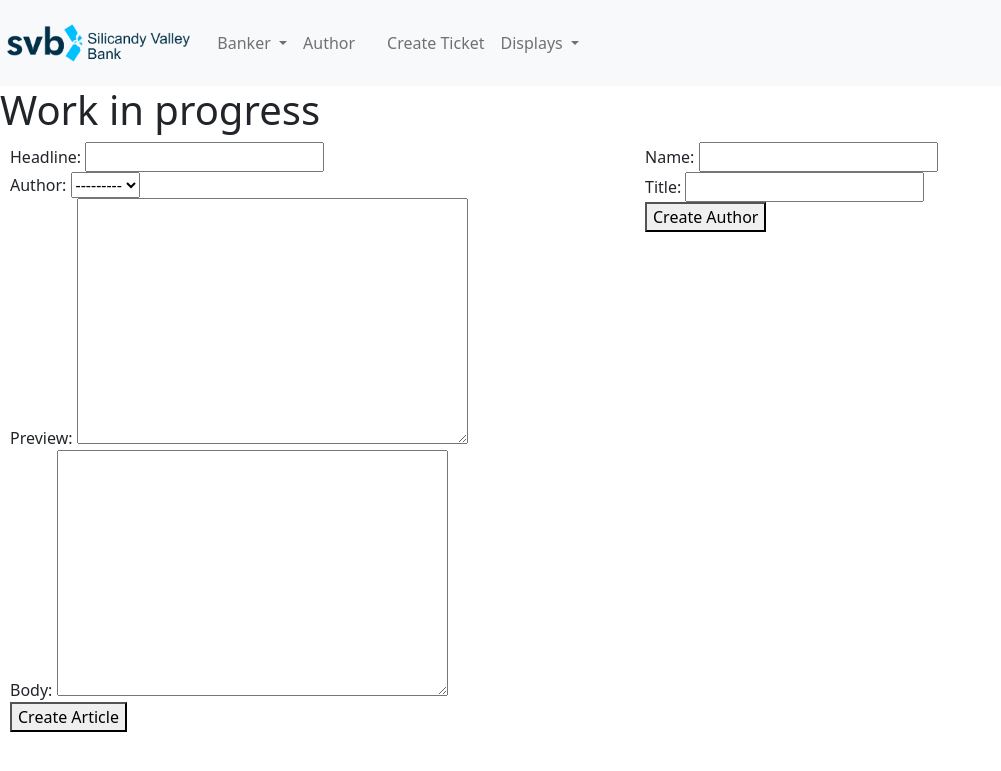
After one commit to CoolNamesAllTaken/svb, a Django app: template code/svb-docker/python/svb_web/core/templates/internal/news_editor.html in a window 1280 px wide. The commit adds this page. Shown: the top 771 px of the page, without its empty margins (0-1001 px from the left). Run offline with Django 4.2, Linux system fonts and the light colour scheme; the template is opened without the code that fills it: values that come from a table or form of the project are taken from there, others are empty; some libraries are stand-ins or nearby versions.

Commit message:
Update templates

```diff
--- /dev/null
+++ b/code/svb-docker/python/svb_web/core/templates/internal/base.html
@@ -0,0 +1,67 @@
+<!DOCTYPE html>
+<html>
+
+<head>
+    {% block title %}<title>Silicandy Valley Bank Internal Page</title>{% endblock %}
+    {% load static %}
+    <link rel='stylesheet' href="{% static 'css/bootstrap.min.css' %}">
+    <link rel='stylesheet' href="{% static 'css/styles.css' %}">
+    <script src="https://cdn.jsdelivr.net/npm/bootstrap@5.1.3/dist/js/bootstrap.bundle.min.js"
+    integrity="sha384-ka7Sk0Gln4gmtz2MlQnikT1wXgYsOg+OMhuP+IlRH9sENBO0LRn5q+8nbTov4+1p"
+    crossorigin="anonymous"></script>
+    <link rel="shortcut icon" type="image/png" href="{% static 'core/assets/svb_favicon.png' %}" >
+</head>
+
+<body>
+
+
+    {% block nav_bar %}
+    <nav class="navbar navbar-expand navbar-light bg-light">
+        <a class="navbar-brand" href="/">
+          <img src="{% static 'core/assets/svb_banner_transparent.png' %}" height="60" alt="">
+        </a>
+
+        <ul class="navbar-nav">
+            <li class="nav-item dropdown">
+              <a class="nav-link dropdown-toggle" href="#" id="navbarDropdown" role="button" data-bs-toggle="dropdown" aria-expanded="false">
+                Banker
+              </a>
+              <div class="dropdown-menu" aria-labelledby="navbarDropdown">
+                <a class="dropdown-item" href="/internal/account/create">Create Account</a>
+                <a class="dropdown-item" href="/internal/account/lookup">Lookup Account</a>
+                <a class="dropdown-item" href="/internal/account/edit">Edit Account</a>
+              </div>
+            </li>
+            <li class="nav-item">
+              <a class="nav-link" href="/branch_services/create_id">Author</a>
+            </li>
+            <li class="nav-item">
+              <a class="nav-link" href="/branch_services/lookup_id"></a>
+            </li>
+            <li class="nav-item">
+              <a class="nav-link" href="/branch_services/create_ticket">Create Ticket</a>
+            </li>
+            <li class="nav-item dropdown">
+              <a class="nav-link dropdown-toggle" href="#" id="navbarDropdown" role="button" data-bs-toggle="dropdown" aria-expanded="false">
+                Displays
+              </a>
+              <div class="dropdown-menu" aria-labelledby="navbarDropdown">
+                <a class="dropdown-item" href="/branch_services/window/1">Reserves Display</a>
+              </div>
+            </li>
+        </ul>
+    </nav>
+    <!-- <img src="{% static 'branch_services/dtv_composite_logo_medium.png' %}"> -->
+    {% endblock %}
+
+
+
+    {% block content %}
+
+    <h1>Silicandy Valley Bank Internal Site</h1>
+
+    {% endblock %}
+
+</body>
+
+</html>
--- /dev/null
+++ b/code/svb-docker/python/svb_web/core/templates/internal/edit_account.html
@@ -0,0 +1,5 @@
+{% extends "internal/base.html" %}
+
+{% block content %}
+<h1>Edit Account</h1>
+{% endblock %}
--- /dev/null
+++ b/code/svb-docker/python/svb_web/core/templates/internal/lookup_account.html
@@ -0,0 +1,5 @@
+{% extends "internal/base.html" %}
+
+{% block content %}
+<h1>Lookup Account</h1>
+{% endblock %}
--- a/code/svb-docker/python/svb_web/core/templates/news_editor.html
+++ b/code/svb-docker/python/svb_web/core/templates/internal/news_editor.html
@@ -1,4 +1,4 @@
-{% extends "base.html" %}
+{% extends "internal/base.html" %}
 {% load static %}
 {% block content %}
   <link rel="stylesheet" type="text/css" href="{% static 'core/css/news_editor.css' %}">
@@ -6,17 +6,17 @@
   <div id="forms">
     <form id="article-form" method="post">
       {% csrf_token %}
-      {% include "./snippets/form_renderer.html" with form=article_form %}
+      {% include "../snippets/form_renderer.html" with form=article_form %}
       <button type="submit" name="action" value="create-article">Create Article</button>
     </form>
     <form id="author-form" method="post">
       {% csrf_token %}
-      {% include "./snippets/form_renderer.html" with form=author_form %}
+      {% include "../snippets/form_renderer.html" with form=author_form %}
       <button type="submit" name="action" value="create-author">Create Author</button>
     </form>
   </div>
   <form id="publish-form" method="post">
     {% csrf_token %}
-    {% include "./snippets/news_feed.html" with articles=articles show_editor_fields=True %}
+    {% include "../snippets/news_feed.html" with articles=articles show_editor_fields=True %}
   </form>
 {% endblock content %}
--- a/code/svb-docker/python/svb_web/core/templates/article.html
+++ b/code/svb-docker/python/svb_web/core/templates/public/article.html
@@ -1,4 +1,4 @@
-{% extends "base.html" %}
+{% extends "public/base.html" %}
 {% load static %}
 {% block content %}
   <link rel="stylesheet" type="text/css" href="{% static 'css/article.css' %}">
--- a/code/svb-docker/python/svb_web/core/templates/index.html
+++ b/code/svb-docker/python/svb_web/core/templates/public/index.html
@@ -1,4 +1,4 @@
-{% extends "internal_template.html" %}
+{% extends "public/base.html" %}
 
 {% block content %}
 <div class="p-5">
--- a/code/svb-docker/python/svb_web/core/templates/base.html
+++ b/code/svb-docker/python/svb_web/core/templates/snippets/base.html
@@ -10,6 +10,6 @@
       <div>{{ message }}</div>
     {% endfor %}
     {% block content %} {% endblock content %}
-    {% include "./snippets/news_feed.html" with articles=articles show_editor_fields=False %}
+    {% include "../snippets/news_feed.html" with articles=articles show_editor_fields=False %}
   </body>
 </html>
```
Also changed, not shown: code/svb-docker/python/svb_web/core/templates/internal/edit_customer.html (added, +31 -0 lines), code/svb-docker/python/svb_web/core/templates/public/base.html (renamed from code/svb-docker/python/svb_web/core/templates/internal_template.html, +15 -9 lines), code/svb-docker/python/svb_web/core/templates/public/account.html (renamed from code/svb-docker/python/svb_web/core/templates/account.html).
